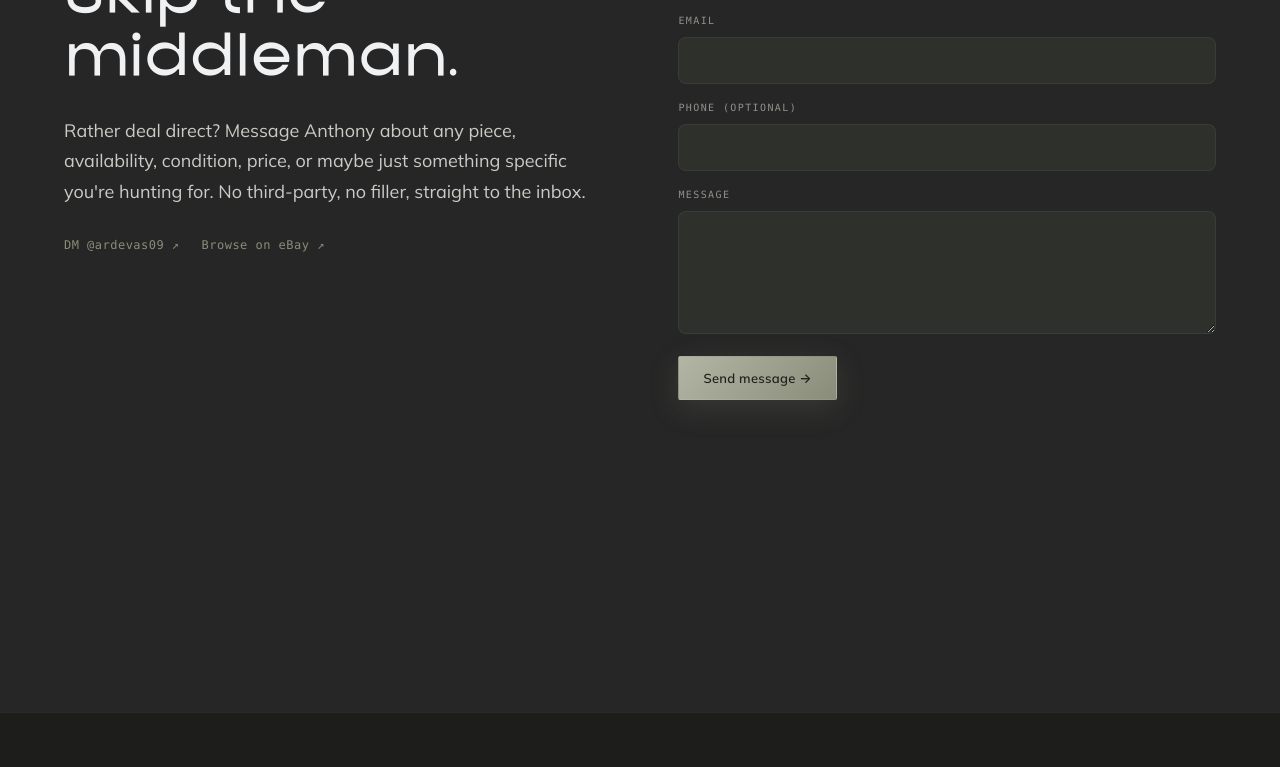
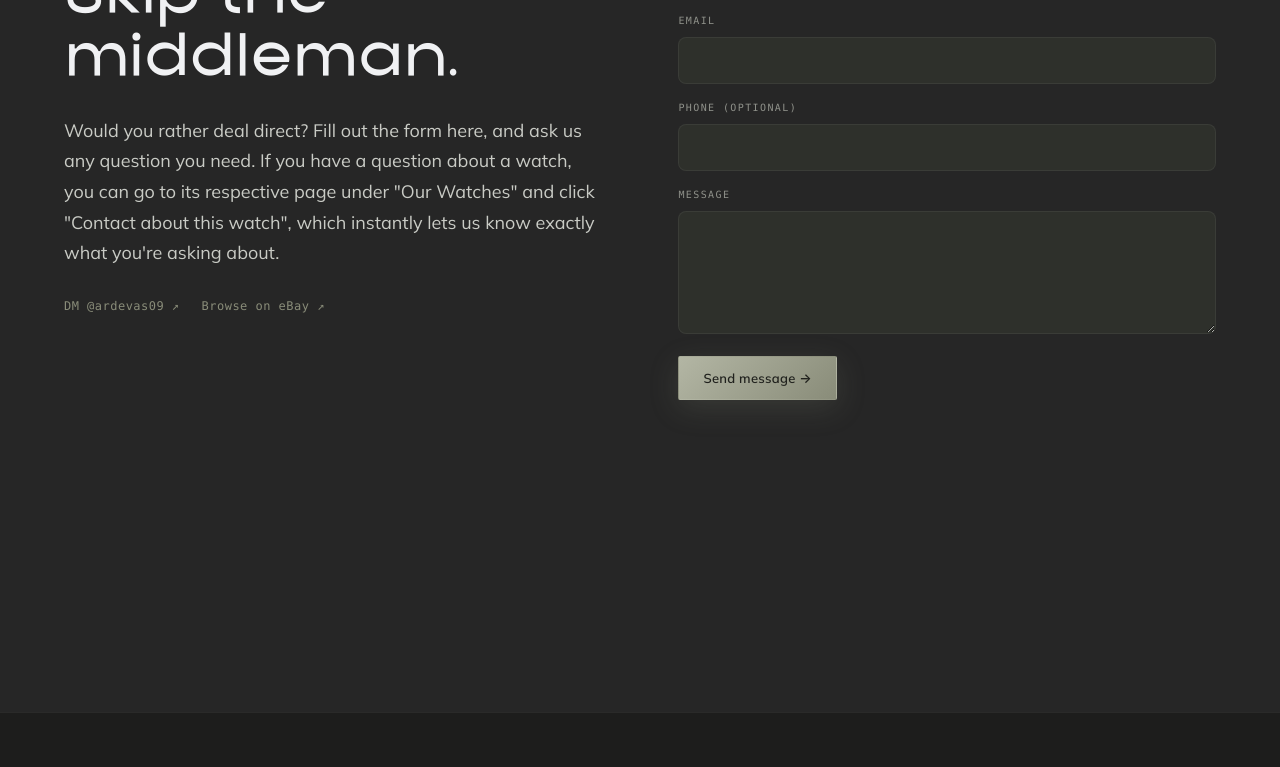
Before and after one commit to brodudeguy10/CONCEPT-SITE, a plain HTML site: page owner.html in a window 1280 px wide. Shown: the part 2929-3696 px from the top of the page. Drawn offline with Linux system fonts and the light colour scheme.

Commit message:
Update owner.html

```diff
--- a/owner.html
+++ b/owner.html
@@ -136,7 +136,7 @@
       <div class="contact__intro">
         <span class="eyebrow" data-reveal>Get in touch</span>
         <h2 class="display" data-reveal data-delay="1">Skip the middleman.</h2>
-        <p data-reveal data-delay="2">Rather deal direct? Message Anthony about any piece, availability, condition, price, or maybe just something specific you're hunting for. No third-party, no filler, straight to the inbox.</p>
+        <p data-reveal data-delay="2">Would you rather deal direct? Fill out the form here, and ask us any question you need. If you have a question about a watch, you can go to its respective page under "Our Watches" and click "Contact about this watch", which instantly lets us know exactly what you're asking about.</p>
         <div class="contact__alts" data-reveal data-delay="3">
           <a href="https://www.instagram.com/ardevas09/" target="_blank" rel="noopener">DM @ardevas09 ↗</a>
           <a href="https://www.ebay.com/str/timescapesllc?widget_ver=artemis&media=COPY&utm_source=ig&utm_medium=social&utm_content=link_in_bio" target="_blank" rel="noopener">Browse on eBay ↗</a>
```
